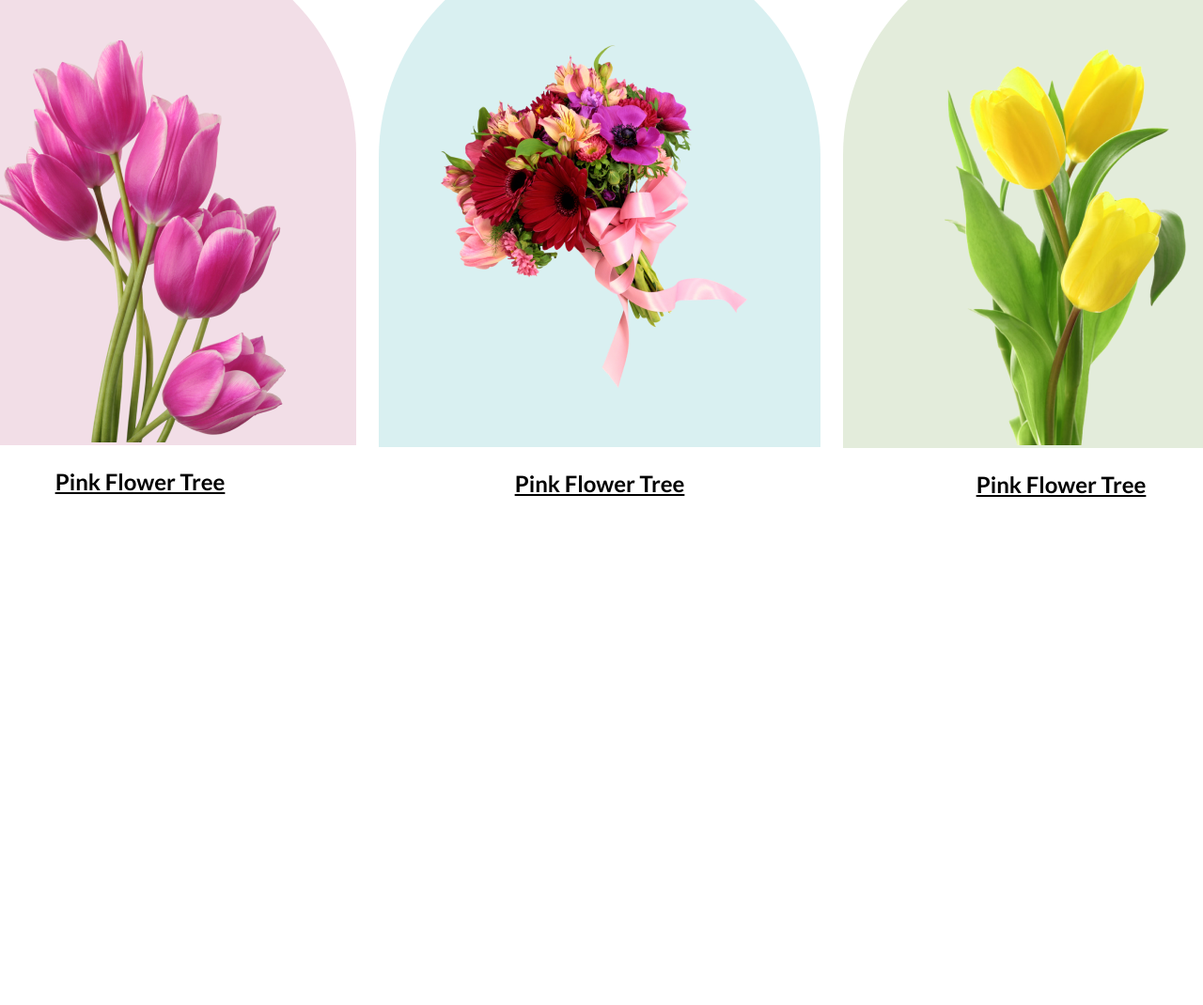
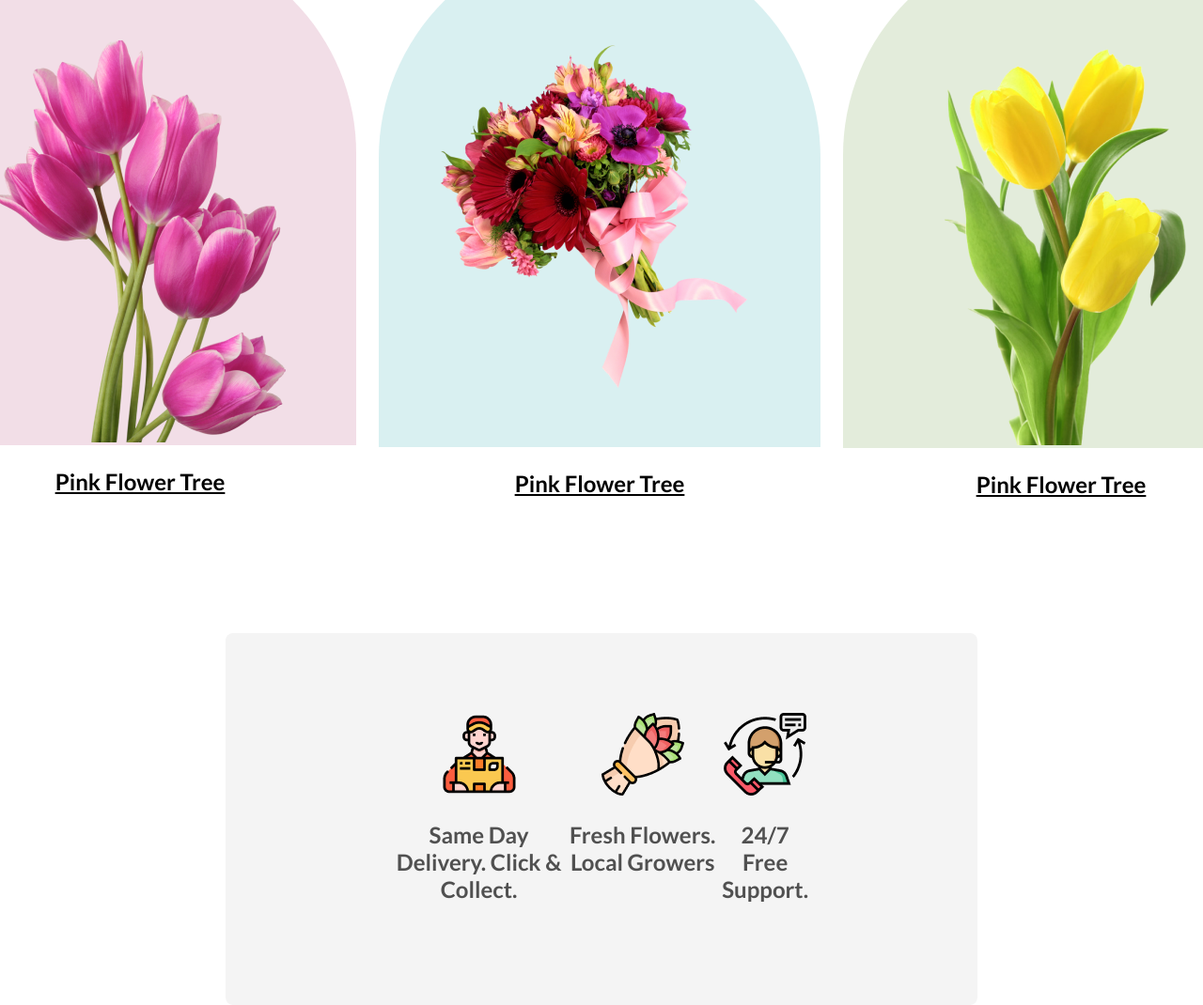
Before and after one commit to Abusayedshuvo/assignment-1, a plain HTML site: page index.html in a window 1280 px wide. Shown: the part 1402-2472 px from the top of the page at 94% size. Before the commit the page ends 2076 px from the top, so only its background shows below. Drawn offline with Linux system fonts and the light colour scheme.

Commit message:
done delivery section

```diff
--- a/index.html
+++ b/index.html
@@ -62,6 +62,22 @@
             </div>
         </section>
         <!-- end Featured section -->
+        <!-- start Delivery section -->
+        <section class="delivery">
+            <div class="box">
+                <img src="img/icon-1.png" alt="Delivery boy">
+                <h3>Same Day Delivery. Click & Collect.</h3>
+            </div>
+            <div class="box">
+                <img src="img/icon-2.png" alt="Flower">
+                <h3>Fresh Flowers. Local Growers</h3>
+            </div>
+            <div class="box">
+                <img src="img/icon-3.png" alt="Support">
+                <h3>24/7 Free Support.</h3>
+            </div>
+        </section>
+        <!-- End Delivery section -->
     </main>
     <!-- main area end -->
     <footer>
--- a/style.css
+++ b/style.css
@@ -97,3 +97,21 @@ p {
     font-size: 24px;
     font-weight: 700;
 }
+
+/* delivery css */
+
+.delivery {
+    border-radius: 8px;
+    background-color: rgba(39, 39, 39, 0.05);
+    margin: 0 240px;
+    padding: 85px 175px;
+    display: flex;
+    justify-content: space-around;
+    text-align: center;
+}
+
+.delivery h3 {
+    color: rgba(39, 39, 39, 0.80);
+    font-size: 24px;
+    font-weight: 600;
+}
```
Also changed, not shown: img/icon-1.png (renamed from img/Group 57.png), img/icon-2.png (renamed from img/Group 58.png), img/icon-3.png (renamed from img/Group 59.png). Lines whose indentation alone changed are shown as unchanged.
